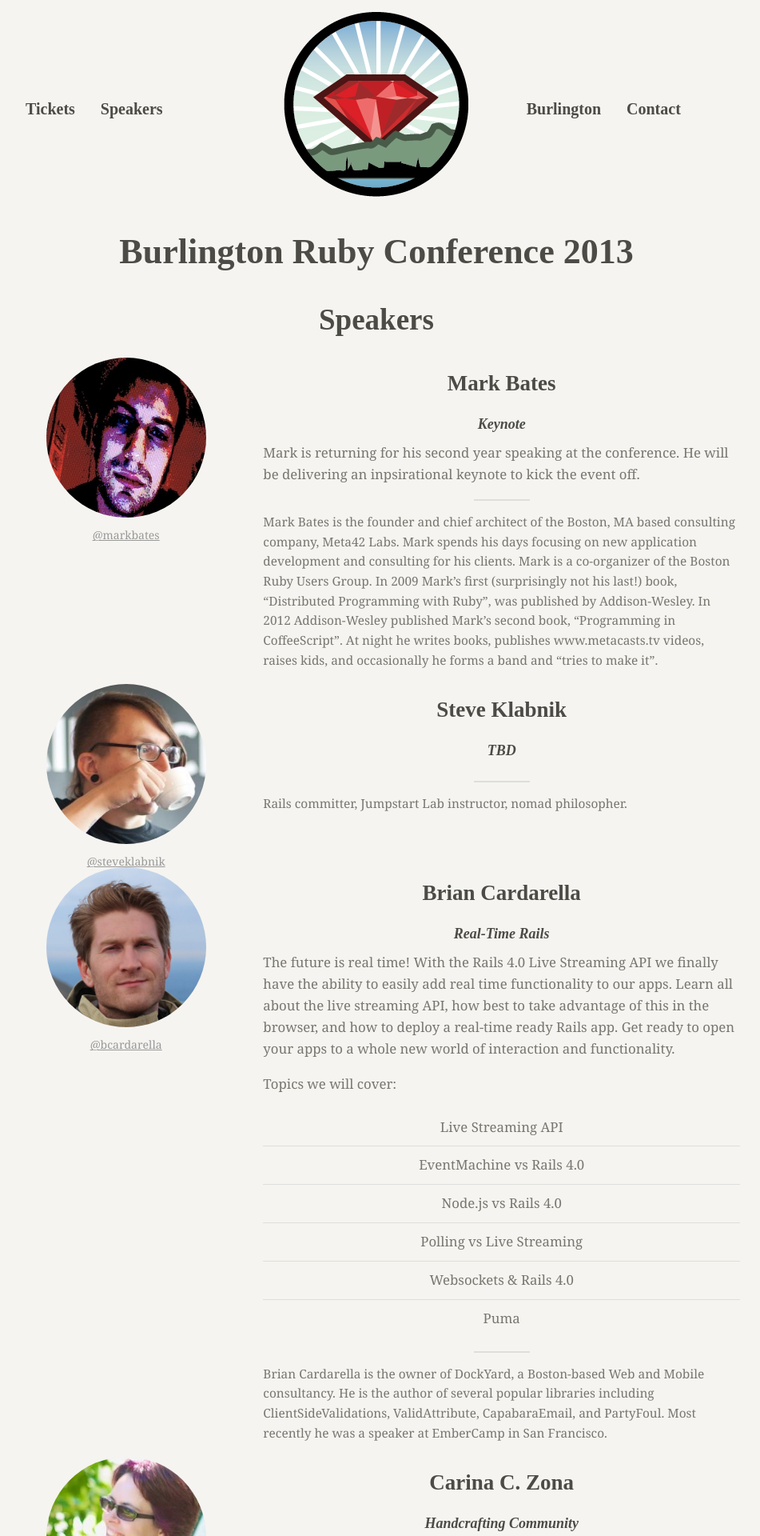
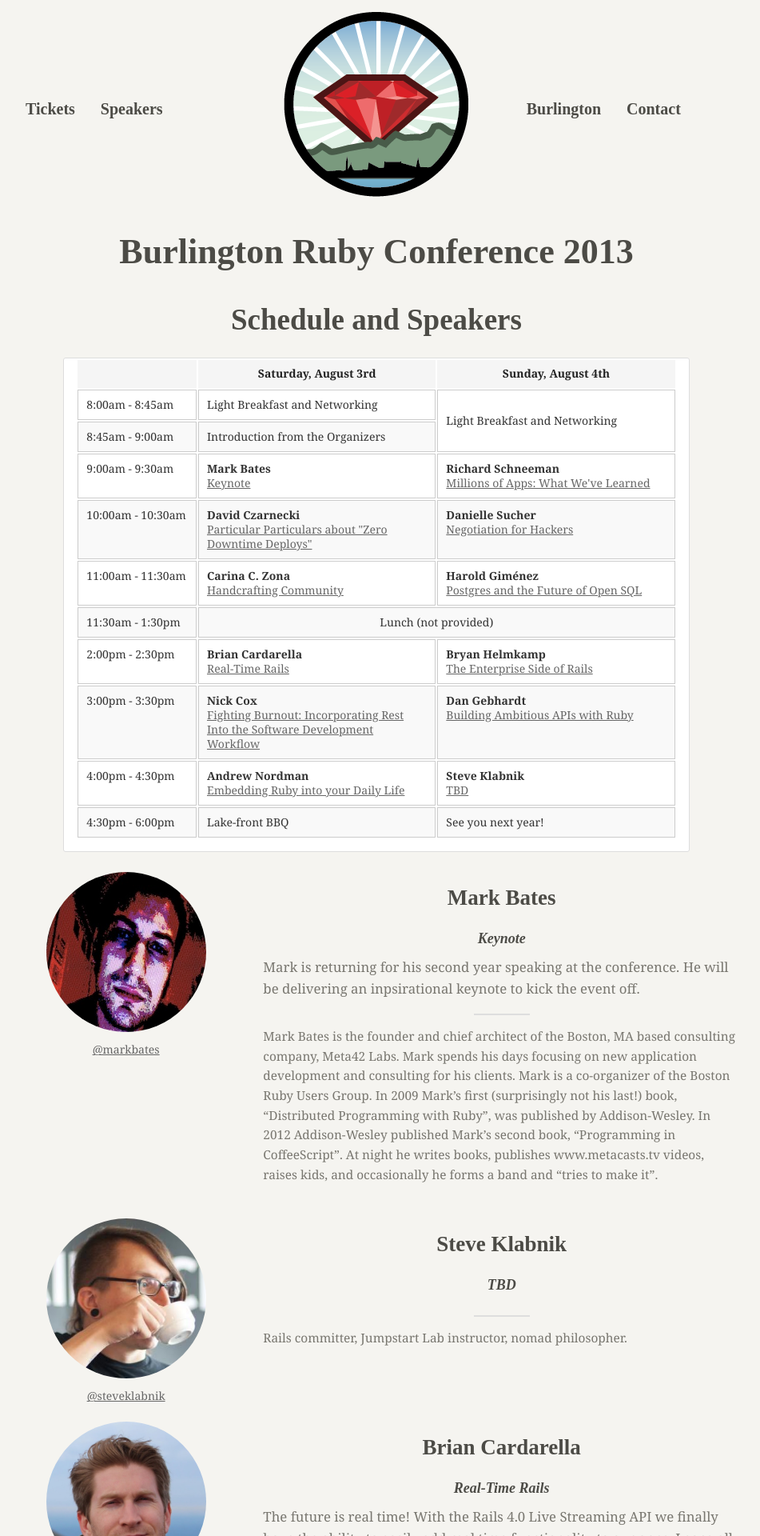
Before and after one commit to burlingtonruby/buruco2013, a Jekyll site: the page built from speakers.html, in a window 1280 px wide. Shown: the top 1920 px of the page at 80% size, without its empty margins (169-1120 px from the left). Built offline with Jekyll 4.4.1, drawn with Linux system fonts in a browser that asks for light colours; nearby versions of some CDN libraries.

Commit message:
Adding schedule to speakers page

```diff
--- a/css/style.css
+++ b/css/style.css
@@ -67,12 +67,15 @@
   margin-top: 10px;
 }
 
-a, a:visited, a:hover { color:#999; }
+a, a:visited, a:hover { color:#666; }
 
 #header, .section {
   margin-bottom:8px;
 }
 
+.row .speaker {
+  margin-top: 25px;
+}
 #footer p { margin:0; }
 
 #intro p {
@@ -149,3 +152,23 @@
 p.bio {
   font-size: 110%;
 }
+
+table#schedule {
+  padding-bottom: 15px;
+}
+
+#schedule th.times {
+  width: 20%;
+}
+
+table#schedule thead th {
+  text-align: center;
+}
+
+#schedule th.day1, #schedule th.day2 {
+  width: 40%;
+}
+
+#schedule td {
+  border: 1px solid #ccc;
+}
--- a/speakers.html
+++ b/speakers.html
@@ -1,20 +1,81 @@
 ---
 layout: main
-title: Speakers | Burlington Ruby Conference 2013
+title: Schedule and Speakers | Burlington Ruby Conference 2013
 meta_description: The speaker line up at the 2013 Burlington Ruby Conference in Burlington, Vermont on August 3rd and 4th.
-meta_keywords: burlington, ruby, conference, vermont, rails, ruby on rails, speakers
+meta_keywords: burlington, ruby, conference, vermont, rails, ruby on rails, speakers, schedule
 ---
 
 <div id="content">
   <div id="intro" class="section row">
     <div class="ten columns centered">
       <h1>Burlington Ruby Conference 2013</h1>
-      <h2>Speakers</h2>
+      <h2>Schedule and Speakers</h2>
     </div>
+  </div>
+  <div class="row">
+    <table id='schedule' class="ten columns centered">
+      <thead>
+        <tr>
+          <th class='times'></th>
+          <th class='day1'>Saturday, August 3rd</th>
+          <th class='day2'>Sunday, August 4th</th>
+        </tr>
+      </thead>
+      <tbody>
+        <tr>
+          <td>8:00am - 8:45am</td>
+          <td>Light Breakfast and Networking</td>
+          <td rowspan="2" style='vertical-align:middle'>Light Breakfast and Networking</td>
+        </tr>
+        <tr>
+          <td>8:45am - 9:00am</td>
+          <td>Introduction from the Organizers</td>
+        </tr>
+        <tr>
+          <td>9:00am - 9:30am</td>
+          <td><strong>Mark Bates</strong><br><a href='#mark'>Keynote</a></td>
+          <td><strong>Richard Schneeman</strong><br><a href='#richard'>Millions of Apps: What We've Learned</a></td>
+        </tr>
+        <tr>
+          <td>10:00am - 10:30am</td>
+          <td><strong>David Czarnecki</strong><br><a href='#david'>Particular Particulars about "Zero Downtime Deploys"</a></td>
+          <td><strong>Danielle Sucher</strong><br><a href='#danielle'>Negotiation for Hackers</a></td>
+        </tr>
+        <tr>
+          <td>11:00am - 11:30am</td>
+          <td><strong>Carina C. Zona</strong><br><a href='#carina'>Handcrafting Community</a></td>
+          <td><strong>Harold Giménez</strong><br><a href='#harold'>Postgres and the Future of Open SQL</a></td>
+        </tr>
+        <tr>
+          <td>11:30am - 1:30pm</td>
+          <td colspan="2" style='text-align: center'>Lunch (not provided)</td>
+        </tr>
+        <tr>
+          <td>2:00pm - 2:30pm</td>
+          <td><strong>Brian Cardarella</strong><br><a href='#brian'>Real-Time Rails</a></td>
+          <td><strong>Bryan Helmkamp</strong><br><a href='#bryan'>The Enterprise Side of Rails</a></td>
+        </tr>
+        <tr>
+          <td>3:00pm - 3:30pm</td>
+          <td><strong>Nick Cox</strong><br><a href='#nick'>Fighting Burnout: Incorporating Rest Into the Software Development Workflow</a></td>
+          <td><strong>Dan Gebhardt</strong><br><a href='#dan'>Building Ambitious APIs with Ruby</a></td>
+        </tr>
+        <tr>
+          <td>4:00pm - 4:30pm</td>
+          <td><strong>Andrew Nordman</strong><br><a href='#andrew'>Embedding Ruby into your Daily Life</a></td>
+          <td><strong>Steve Klabnik</strong><br><a href='#steve'>TBD</a></td>
+        </tr>
+        <tr>
+          <td>4:30pm - 6:00pm</td>
+          <td>Lake-front BBQ</td>
+          <td>See you next year!</td>
+        </tr>
+      </tbody>
+    </table>
   </div>
   <div id="detailed_speakers" class="section row">
     <div class="twelve columns">
-      <div class="row" id="mark">
+      <div class="row speaker" id="mark">
         <div class="four columns">
           <div class="speaker-frame"><img src="images/speakers/mark.jpg" alt="Mark Bates"></div>
           <a href="https://twitter.com/markbates" target="_blank" class="handle">@markbates</a>
@@ -27,7 +88,7 @@
           <p class="bio">Mark Bates is the founder and chief architect of the Boston, MA based consulting company, Meta42 Labs. Mark spends his days focusing on new application development and consulting for his clients. Mark is a co-organizer of the Boston Ruby Users Group. In 2009 Mark’s first (surprisingly not his last!) book, “Distributed Programming with Ruby”, was published by Addison-Wesley. In 2012 Addison-Wesley published Mark’s second book, “Programming in CoffeeScript”. At night he writes books, publishes www.metacasts.tv videos, raises kids, and occasionally he forms a band and “tries to make it”.</p>
         </div>
       </div>
-      <div class="row" id="steve">
+      <div class="row speaker" id="steve">
         <div class="four columns">
           <div class="speaker-frame"><img src="images/speakers/steve.jpg" alt="Steve Klabnik"></div>
           <a href="https://twitter.com/steveklabnik" target="_blank" class="handle">@steveklabnik</a>
@@ -39,7 +100,7 @@
           <p class="bio">Rails committer, Jumpstart Lab instructor, nomad philosopher.</p>
         </div>
       </div>
-      <div class="row" id="brian">
+      <div class="row speaker" id="brian">
         <div class="four columns">
           <div class="speaker-frame"><img src="images/speakers/brian.jpg" alt="Brian Cardarella"></div>
           <a href="https://twitter.com/bcardarella" target="_blank" class="handle">@bcardarella</a>
@@ -66,7 +127,7 @@
           <p class="bio">Brian Cardarella is the owner of DockYard, a Boston-based Web and Mobile consultancy. He is the author of several popular libraries including ClientSideValidations, ValidAttribute, CapabaraEmail, and PartyFoul. Most recently he was a speaker at EmberCamp in San Francisco.</p>
         </div>
       </div>
-      <div class="row" id="carina">
+      <div class="row speaker" id="carina">
         <div class="four columns">
           <div class="speaker-frame"><img src="images/speakers/carina.jpg"
             alt="Carina C. Zona"></div>
@@ -84,7 +145,7 @@
           <p class="bio">Carina C. Zona is a web developer and consultant.  She has taught for Girl Develop It, Black Girls Code, RailsBridge, PyLadies, and RailsGirls. She also served on RailsBridge core team and Women Who Code core team. She's been accidentally forming micro-communities since the '90s. Turns out you can do it on purpose too.</p>
         </div>
       </div>
-      <div class="row" id="richard">
+      <div class="row speaker" id="richard">
         <div class="four columns">
           <div class="speaker-frame"><img src="images/speakers/richard.png"
             alt="Richard Schneeman"></div>
@@ -98,7 +159,7 @@
           <p class="bio">Richard "schneems" Scheneeman writes Ruby at Heroku at teaches Rails at the University of Texas. When he isn't obsessively compulsively playing Starcraft 2 he writes such gems as <a href="https://github.com/schneems/wicked" target="_blank">Wicked</a>, <a href="https://github.com/schneems/sextant" target="_blank">Sextant</a>, and <a href="https://github.com/opro/opro" target="_blank">oPRO</a>. He's on the Rails issue team, and wants you to sign up for <a href="http://www.codetriage.com" target="_blank">Code Triage</a>. Before working as a programmer - Richard graduated from Space camp where he prototyped a perpetual motion machine that didn't work, and from Scout camp where he built trebuchets that did.</p>
         </div>
       </div>
-      <div class="row" id="david">
+      <div class="row speaker" id="david">
         <div class="four columns">
           <div class="speaker-frame"><img src="images/speakers/david.jpg" alt="David
             Czarnecki"></div>
@@ -112,7 +173,7 @@
           <p class="bio">David Czarnecki is a lead engineer at <a href="http://www.agoragames.com" target="_blank">Agora Games</a>, a company that specializes in building middleware to power video games, both in-game and on the web. He is the author of 2 books for O’Reilly and had previously been developing exclusively in Java for nearly 15 years. He has been developing in Ruby and Rails since joining Agora Games in 2008 and has been a speaker at conferences like JavaOne, RailsConf, Ruby Midwest, Lone Star Ruby Conference and Strange Loop. David loves video games, especially the Guitar Hero series and Left 4 Dead.</p>
         </div>
       </div>
-      <div class="row" id="danielle">
+      <div class="row speaker" id="danielle">
         <div class="four columns">
           <div class="speaker-frame"><img src="images/speakers/danielle.jpg"
             alt="Danielle Sucher"></div>
@@ -127,7 +188,7 @@
           <p class="bio">Danielle Sucher is a developer at 9mmedia, a web/mobile consultancy in NYC. She's also a former attorney with a knack for language and framing issues. In her free time, she codes stuff like Jailbreak the Patriarchy and has an inordinate fondness for playing with puzzles, hot glass, and stinging insects (she currently has two rooftop beehives in Brooklyn, which are reigned over by Queen Jira and Queen Asana).</p>
         </div>
       </div>
-      <div class="row" id="dan">
+      <div class="row speaker" id="dan">
         <div class="four columns">
           <div class="speaker-frame"><img src="images/speakers/dan.jpg"
             alt="Dan Gebhardt"></div>
@@ -152,7 +213,7 @@
           enjoys painting and hiking with his family near his home in NH.</p>
         </div>
       </div>
-      <div class="row" id="andrew">
+      <div class="row speaker" id="andrew">
         <div class="four columns">
           <div class="speaker-frame"><img src="images/speakers/andrew.jpg"
             alt="Andrew Nordman"></div>
@@ -178,7 +239,7 @@
           Automation, and Robotics.</p>
         </div>
       </div>
-      <div class="row" id="bryan">
+      <div class="row speaker" id="bryan">
         <div class="four columns">
           <div class="speaker-frame"><img src="images/speakers/bryan.jpg"
             alt="Bryan Helmkamp"></div>
@@ -205,7 +266,7 @@
           efforts.</p>
         </div>
       </div>
-      <div class="row" id="harold">
+      <div class="row speaker" id="harold">
         <div class="four columns">
           <div class="speaker-frame"><img src="images/speakers/harold.jpg"
             alt="Harold Giménez"></div>
@@ -237,7 +298,7 @@
           meal of choice is a juicy Cheeseburger.</p>
         </div>
       </div>
-      <div class="row" id="nick">
+      <div class="row speaker" id="nick">
         <div class="four columns">
           <div class="speaker-frame"><img src="images/speakers/nick.jpg"
             alt="Nick Cox"></div>
```
